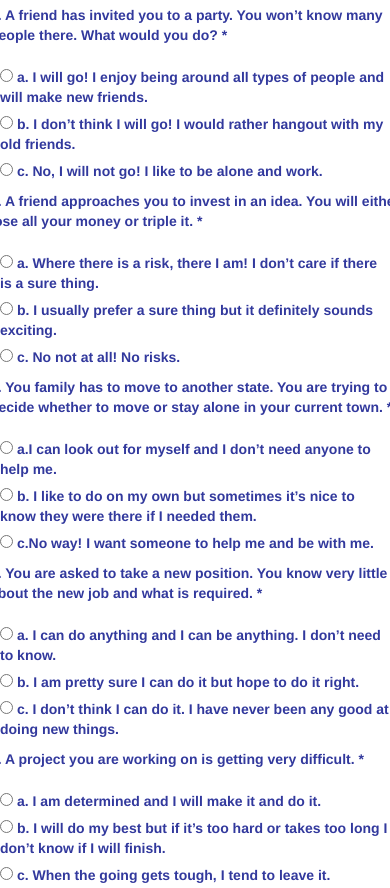
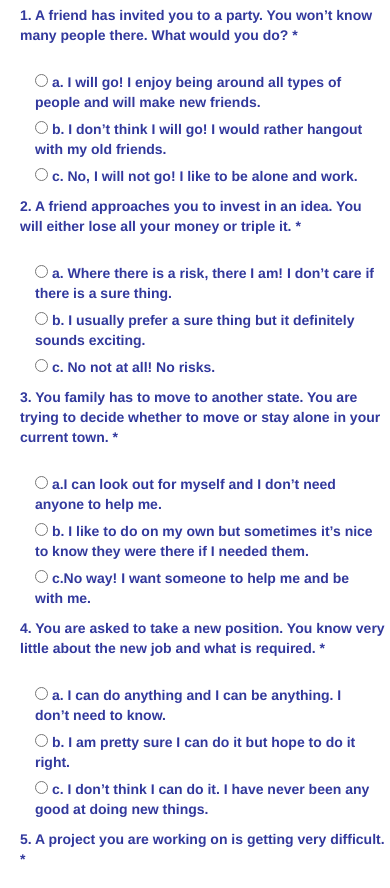
Before and after one commit to nca19/Floater-program, a plain HTML site: page faqs.html in a window 390 px wide. Shown: the top 888 px of the page. Drawn offline with nearby package versions, Linux system fonts and the light colour scheme.

Commit message:
floater program form  with responsive

```diff
--- a/assets/css/style2.css
+++ b/assets/css/style2.css
@@ -1,8 +1,16 @@
 .form-group{
-    padding: 5px 0 0 5px;
+    padding: 5px;
     color: #32399D;
 }
 .options{
     color: #32399D;
 
 }
+@media all and (max-width:500px){
+    .form-group{
+        margin-left: 15px;
+    }
+    .options{
+        margin-left: 20px;
+    }
+}
--- a/faqs.html
+++ b/faqs.html
@@ -1,6 +1,7 @@
 <html>
 
 <head>
+    <meta name="viewport" content="width=device-width, initial-scale=1">
     <link rel="stylesheet" href="https://stackpath.bootstrapcdn.com/bootstrap/3.4.1/css/bootstrap.min.css"
         integrity="sha384-HSMxcRTRxnN+Bdg0JdbxYKrThecOKuH5zCYotlSAcp1+c8xmyTe9GYg1l9a69psu" crossorigin="anonymous">
 
@@ -11,6 +12,7 @@
 </head>
 
 <body>
+    <div class="container">
     <div class="row">
         <div class="col-md-6 col-md-offset-3">
             <div class="row">
@@ -269,7 +271,7 @@
 
 
 
-
+        </div>
         </div>
     </div>
 </body>
```
Also changed, not shown: floaters.html (+1 -0 lines).
